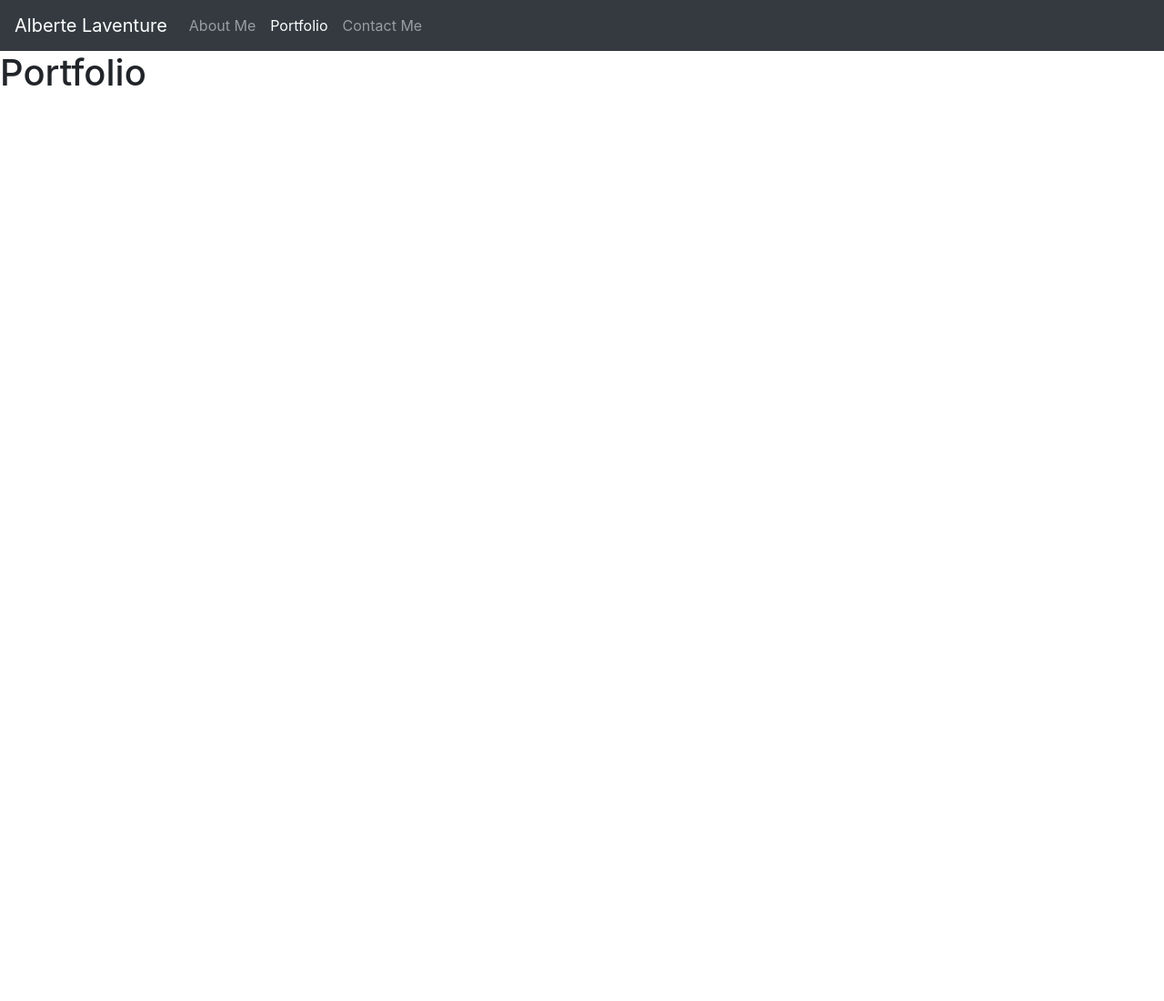
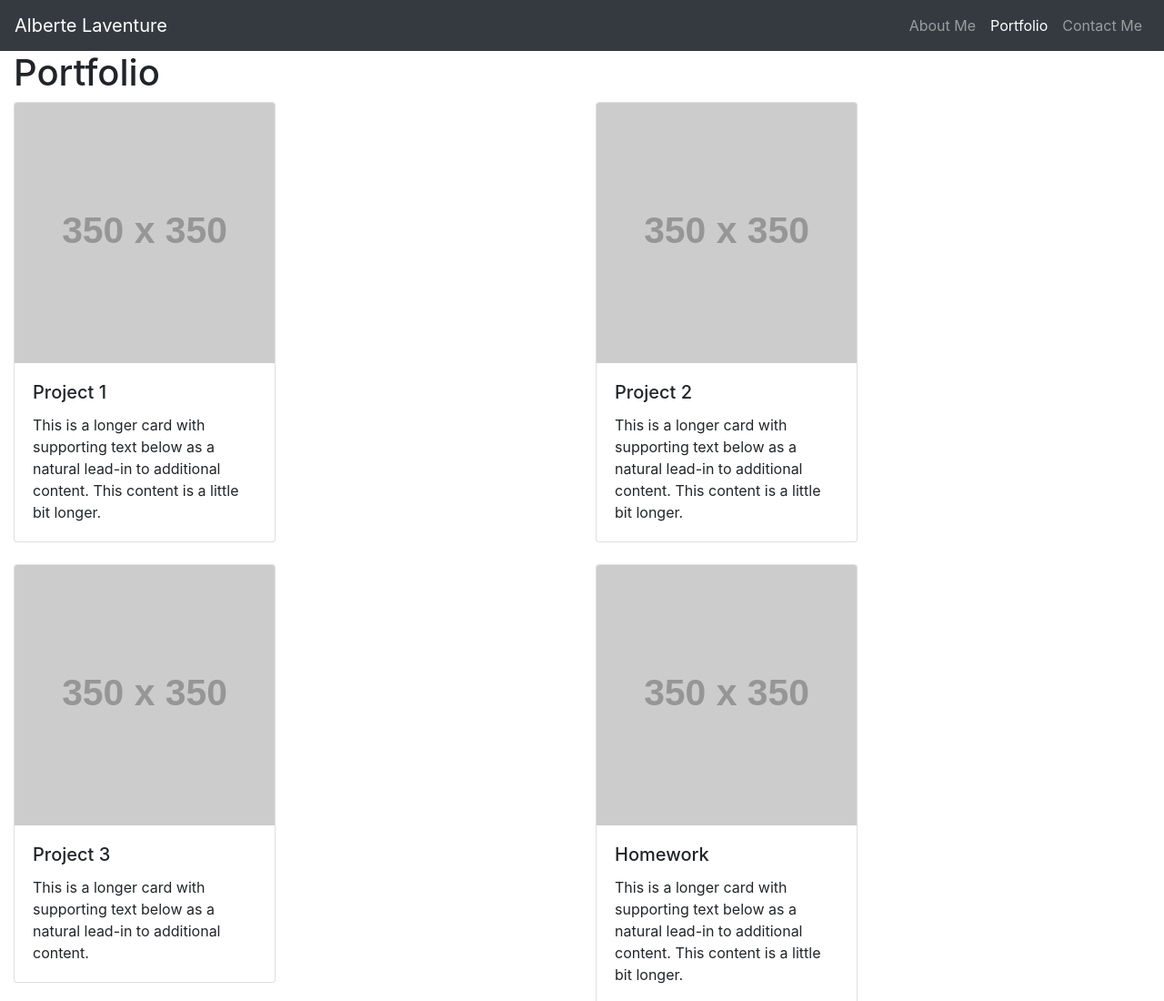
Before and after one commit to Albie140/Albie140.github.io, a plain HTML site: page portfolio.html in a window 1280 px wide. Shown: the top 1100 px of the page at 91% size. Before the commit the page ends 800 px from the top, so only its background shows below. Drawn offline with nearby package versions, Linux system fonts and the light colour scheme; placeholder pictures from the web are drawn by us.

Commit message:
Updayed index, contact, and portfolio files

```diff
--- a/portfolio.html
+++ b/portfolio.html
@@ -9,7 +9,7 @@
         integrity="sha384-JcKb8q3iqJ61gNV9KGb8thSsNjpSL0n8PARn9HuZOnIxN0hoP+VmmDGMN5t9UJ0Z" crossorigin="anonymous">
 </head>
 
-<body>
+
 <nav class="navbar navbar-expand-lg navbar-dark bg-dark">
     <a class="navbar-brand" href="#">Alberte Laventure</a>
     <button class="navbar-toggler" type="button" data-toggle="collapse" data-target="#navbarNav"
@@ -17,7 +17,7 @@
         <span class="navbar-toggler-icon"></span>
     </button>
     <div class="collapse navbar-collapse" id="navbarNav">
-            <ul class="navbar-nav">
+        <ul class="navbar-nav ml-auto">
             <li class="nav-item">
                 <a class="nav-link" href="index.html">About Me</a>
             </li>
@@ -31,8 +31,65 @@
     </div>
 </nav>
 
+<body>
+    <section class="container-fluid">
+        <h1>Portfolio</h1>
 
-    <h1>Portfolio</h1>
+        <section class="row row-cols-1 row-cols-md-2">
+            <section class="col mb-4">
+                <section class="card" style="width:18rem;">
+                    <img src="https://via.placeholder.com/350" class="card-img-top" alt="Project image">
+                    <section class="card-body">
+                        <h5 class="card-title">Project 1</h5>
+                        <p class="card-text">This is a longer card with supporting text below as a natural lead-in to
+                            additional content. This content is a little bit longer.</p>
+                    </section>
+                </section>
+            </section>
+            <section class="col mb-4">
+                <section class="card" style="width:18rem;">
+                    <img src="https://via.placeholder.com/350" class="card-img-top" alt="Project image">
+                    <section class="card-body">
+                        <h5 class="card-title">Project 2</h5>
+                        <p class="card-text">This is a longer card with supporting text below as a natural lead-in to
+                            additional content. This content is a little bit longer.</p>
+                    </section>
+                </section>
+            </section>
+            <section class="col mb-4">
+                <section class="card" style="width:18rem;">
+                    <img src="https://via.placeholder.com/350" class="card-img-top" alt="Project image">
+                    <section class="card-body">
+                        <h5 class="card-title">Project 3</h5>
+                        <p class="card-text">This is a longer card with supporting text below as a natural lead-in to
+                            additional content.</p>
+                    </section>
+                </section>
+            </section>
+            <section class="col mb-4">
+                <section class="card" style="width:18rem;">
+                    <img src="https://via.placeholder.com/350" class="card-img-top" alt="Homework image">
+                    <section class="card-body">
+                        <h5 class="card-title">Homework</h5>
+                        <p class="card-text">This is a longer card with supporting text below as a natural lead-in to
+                            additional content. This content is a little bit longer.</p>
+                    </section>
+                </section>
+            </section>
+            <section class="col mb-4">
+                <section class="card" style="width:18rem;">
+                    <img src="https://via.placeholder.com/350" class="card-img-top" alt="Homework image">
+                    <section class="card-body">
+                        <h5 class="card-title">Homework</h5>
+                        <p class="card-text">This is a longer card with supporting text below as a natural
+                                        lead-in to
+                                        additional content. This content is a little bit longer.</p>
+                                </section>
+                            </section>
+                        </section>
+                    </section>
+                </section>
+
 
 
 </body>
```
Also changed, not shown: contact.html (+3 -6 lines), index.html (+12 -11 lines). Lines whose indentation alone changed are shown as unchanged.
